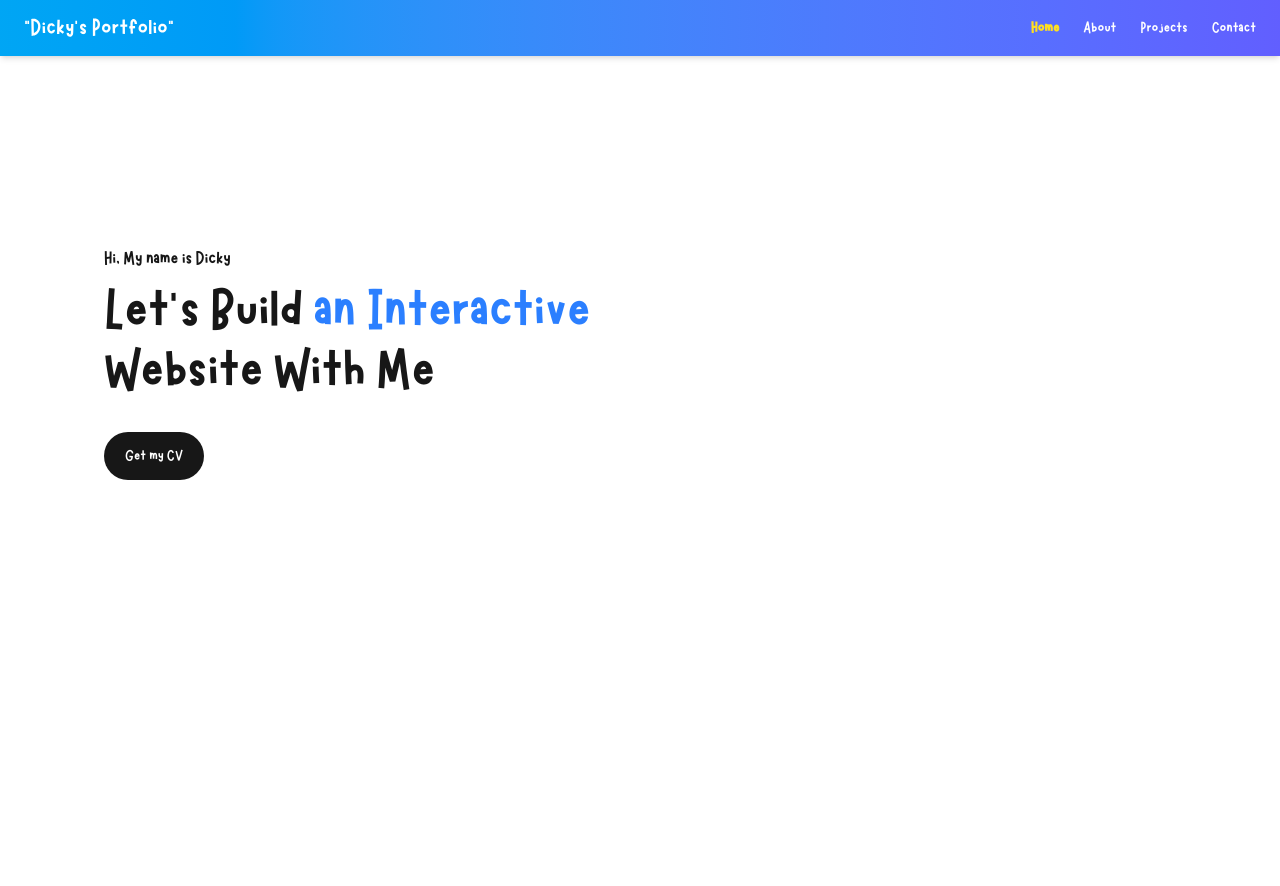
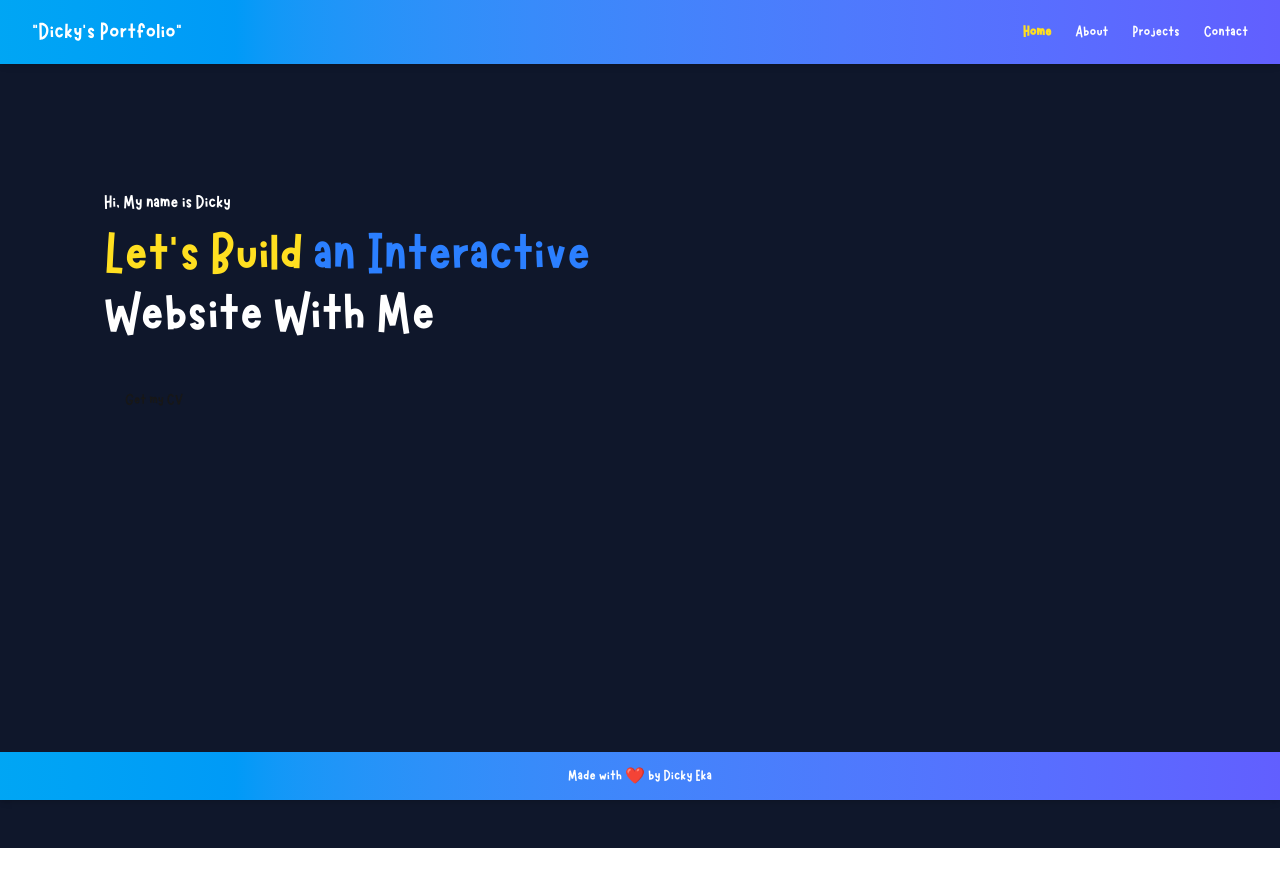
Before and after one commit to dkyekaa/dicky-portfolio, a Next.js app: page / in a window 1280 px wide. Shown: the top 886 px of the page. After the commit the page ends 848 px from the top, so only its background shows below. Built offline with nearby package versions, Linux system fonts and the light colour scheme.

Commit message:
Update web styles

```diff
--- a/src/app/components/navbar.js
+++ b/src/app/components/navbar.js
@@ -1,3 +1,49 @@
+// 'use client'
+
+// import Link from 'next/link'
+// import { usePathname } from 'next/navigation'
+// import Image from 'next/image'
+// import logo from '../logo.svg'
+
+// export default function Navbar() {
+//   const pathname = usePathname()
+
+//   const navItems = [
+//     { label: 'Home', href: '/' },
+//     { label: 'About', href: '/about' },
+//     { label: 'Projects', href: '/projects' },
+//     { label: 'Contact', href: '/contact' },
+//   ]
+
+//   return (
+//     <nav className="h-14 bg-gradient-to-r from-sky-500 to-indigo-500 text-white px-600 py-4 shadow-md">
+//       <div className="flex justify-between items-center h-full">
+
+//         {/* Logo & Brand Name */}
+//         <div className="flex items-center space-x-3">
+//           <Image src={logo} alt="Logo" width={150} height={50} />
+//         </div>
+
+//         {/* Navigation Items */}
+//         <ul className="flex space-x-6">
+//           {navItems.map((item) => (
+//             <li key={item.href}>
+//               <Link
+//                 href={item.href}
+//                 className={`hover:underline ${
+//                   pathname === item.href ? 'font-bold text-yellow-300' : ''
+//                 }`}
+//               >
+//                 {item.label}
+//               </Link>
+//             </li>
+//           ))}
+//         </ul>
+//       </div>
+//     </nav>
+//   )
+// }
+
 'use client'
 
 import Link from 'next/link'
@@ -16,19 +62,20 @@ export default function Navbar() {
   ]
 
   return (
-    <nav className="h-14 bg-gradient-to-r from-sky-500 to-indigo-500 text-white px-6 py-4 shadow-md">
-      <div className="flex justify-between items-center h-full">
+    <nav className="fixed top-0 left-0 w-full bg-gradient-to-r from-sky-500 to-indigo-500 text-white shadow-md z-50">
+      <div className="max-w-7xl mx-auto px-4 sm:px-6 lg:px-8">
+        <div className="flex justify-between items-center h-16">
 
-        {/* Logo & Brand Name */}
+          {/* Logo dan Brand */}
           <div className="flex items-center space-x-3">
             <Image src={logo} alt="Logo" width={150} height={50} />
           </div>
 
           {/* Navigation Items */}
-        <ul className="flex space-x-6">
+          <div className="md:flex space-x-6">
             {navItems.map((item) => (
-            <li key={item.href}>
               <Link
+                key={item.href}
                 href={item.href}
                 className={`hover:underline ${
                   pathname === item.href ? 'font-bold text-yellow-300' : ''
@@ -36,9 +83,9 @@ export default function Navbar() {
               >
                 {item.label}
               </Link>
-            </li>
             ))}
-        </ul>
+          </div>
+        </div>
       </div>
     </nav>
   )
--- a/src/app/layout.js
+++ b/src/app/layout.js
@@ -20,7 +20,7 @@ export default function RootLayout({ children }) {
         className={`${marykate.variable} antialiased`}
       >
         <Navbar />
-        <main className="p-6">{children}</main>
+        <main className="p-6 bg-slate-900">{children}</main>
       </body>
     </html>
   );
--- a/src/app/page.js
+++ b/src/app/page.js
@@ -5,14 +5,14 @@ import AnimatedText from "./animatedText";
 
 export default function Home() {
   return (
-    <div className="font-sans grid grid-rows-[20px_1fr_20px] items-left justify-items-left min-h-screen p-8 pb-20 gap-16 sm:p-20">
+    <div className="font-sans grid grid-rows-[20px_1fr_20px] items-left justify-items-left min-h-screen pt-25 p-8 pb-20 gap-16 sm:p-20">
       <main className="flex flex-col gap-[32px] row-start-2 items-center sm:items-start">
-        <div className="list-inside list-decimal text-xl text-center sm:text-left">
+        <div className="list-inside list-decimal text-xl text-center sm:text-left text-white">
           <div className="mb-2 tracking-[-.01em]">
             Hi, My name is Dicky
           </div>
           <div className="tracking-[-.01em] text-6xl">
-            Let&apos;s Build <AnimatedText />
+            <span className="text-yellow-300">Let&apos;s Build</span> <AnimatedText />
           </div>
           <div className="tracking-[-.01em] text-6xl">
             Website With Me
@@ -29,6 +29,10 @@ export default function Home() {
             Get my CV
           </a>
         </div>
+
+        <footer className="absolute bottom-0 left-0 w-full bg-gradient-to-r from-sky-500 to-indigo-500 text-white text-center py-3 shadow-md z-50">
+          <p>Made with ❤️ by Dicky Eka</p>
+        </footer>
       </main>
     </div>
   );
--- a/src/app/styles/globals.css
+++ b/src/app/styles/globals.css
@@ -12,20 +12,6 @@
   font-style: normal;
 }
 
-@theme inline {
-  --color-background: var(--background);
-  --color-foreground: var(--foreground);
-  --font-sans: var(--font-geist-sans);
-  --font-mono: var(--font-geist-mono);
-}
-
-@media (prefers-color-scheme: dark) {
-  :root {
-    --background: #0a0a0a;
-    --foreground: #ededed;
-  }
-}
-
 body {
   background: var(--background);
   color: var(--foreground);
```
Lines whose indentation alone changed are shown as unchanged.
